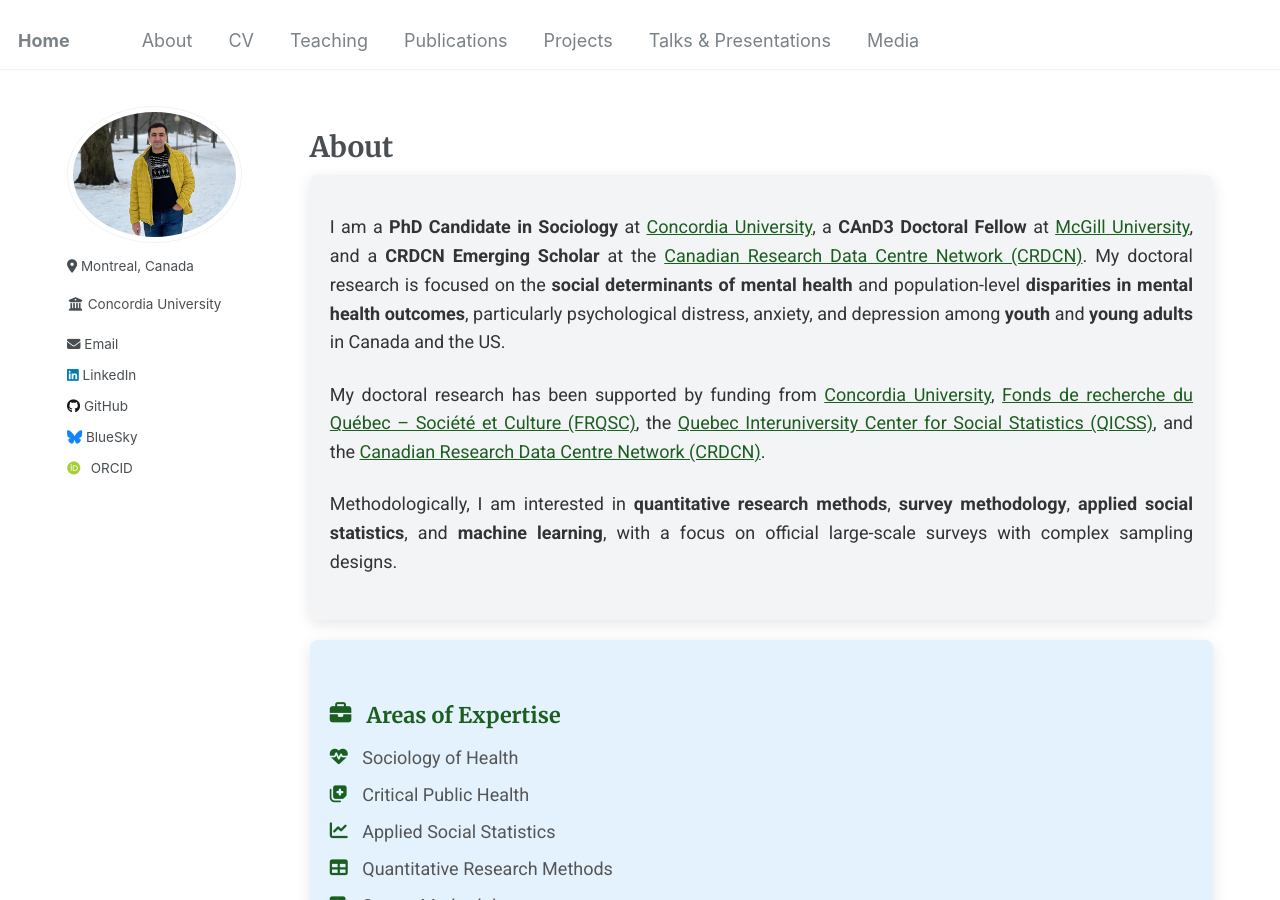
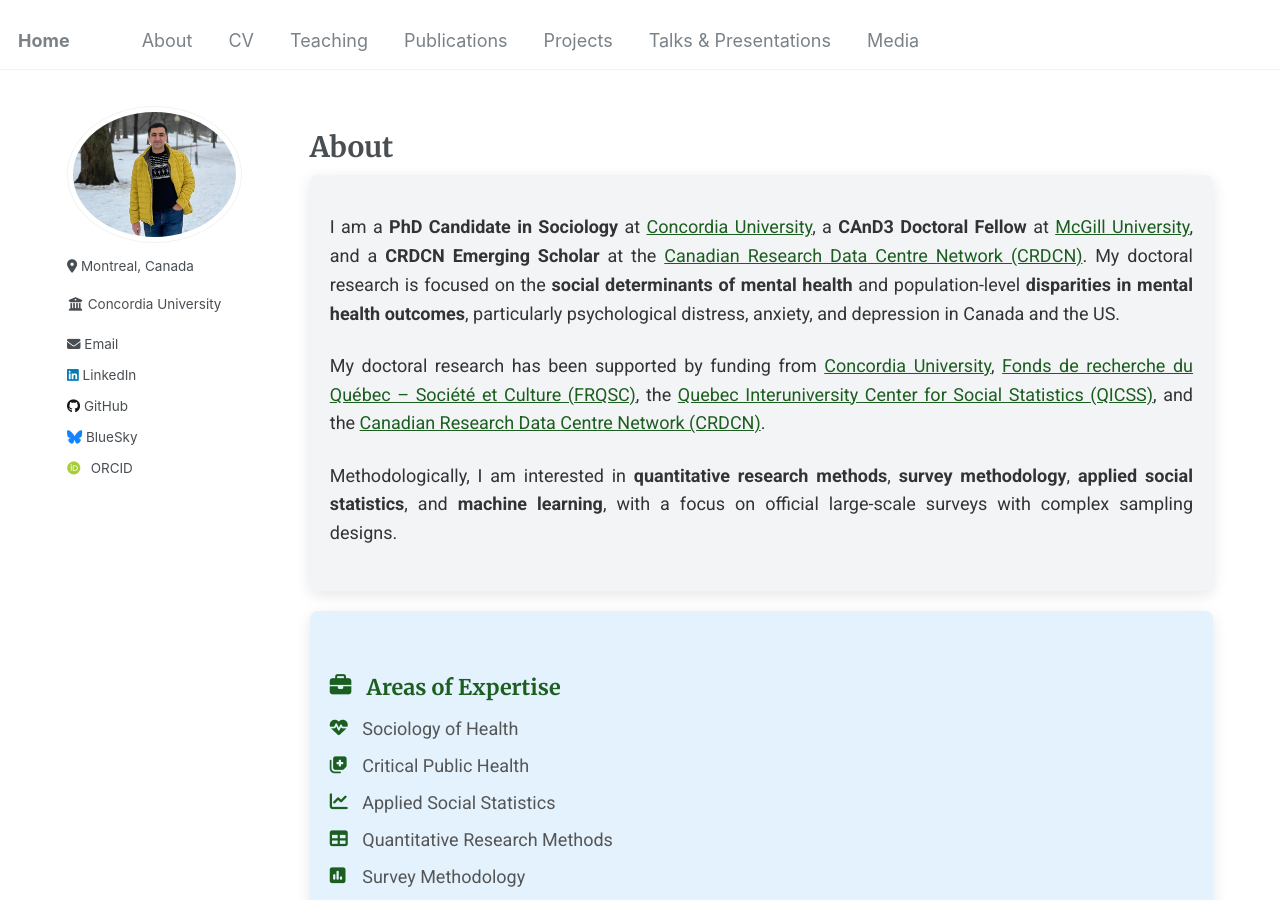
Before and after one commit to Mohsnmonji/mohsnmonji.github.io, a Jekyll site: the page built from about-me.md, in a window 1280 px wide and 900 px high. Built offline with Jekyll 4.4.1, drawn with Linux system fonts in a browser that asks for light colours; some web fonts are replaced.

Commit message:
Update about-me.md

```diff
--- a/about-me.md
+++ b/about-me.md
@@ -91,7 +91,7 @@ author_profile: true
     <a href="https://www.mcgill.ca/cand3/our-people/fellows-2024-25" target="_blank">McGill University</a>,
     and a <strong>CRDCN Emerging Scholar</strong> at the
     <a href="https://crdcn.ca" target="_blank">Canadian Research Data Centre Network (CRDCN)</a>. My doctoral research is focused on the
-    <strong>social determinants of mental health</strong> and population-level <strong>disparities in mental health outcomes</strong>, particularly psychological distress, anxiety, and depression among <strong>youth</strong> and <strong>young adults</strong> in Canada and the US.
+    <strong>social determinants of mental health</strong> and population-level <strong>disparities in mental health outcomes</strong>, particularly psychological distress, anxiety, and depression in Canada and the US.
   </p>
 
   <p>
```
